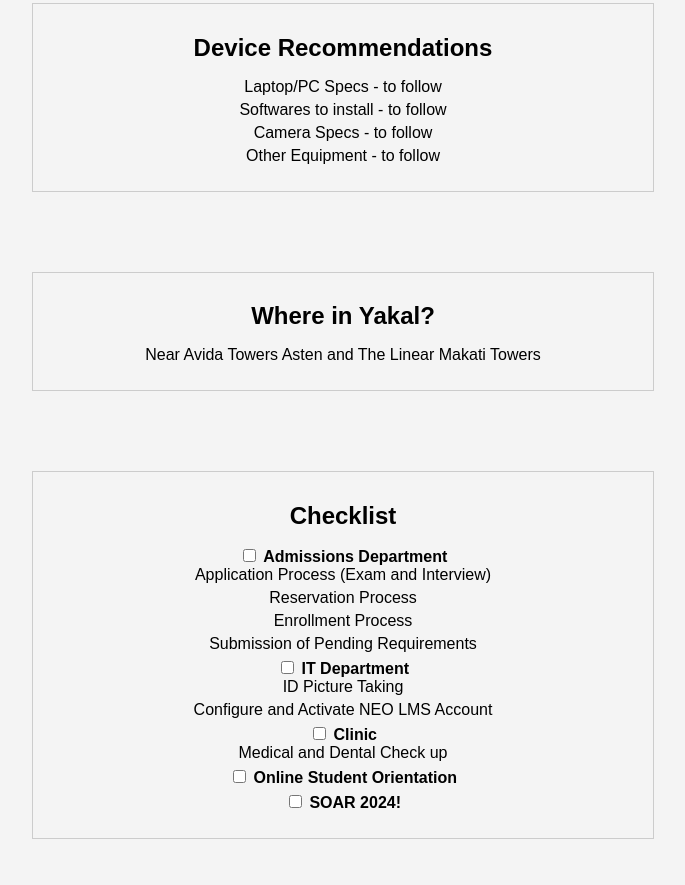
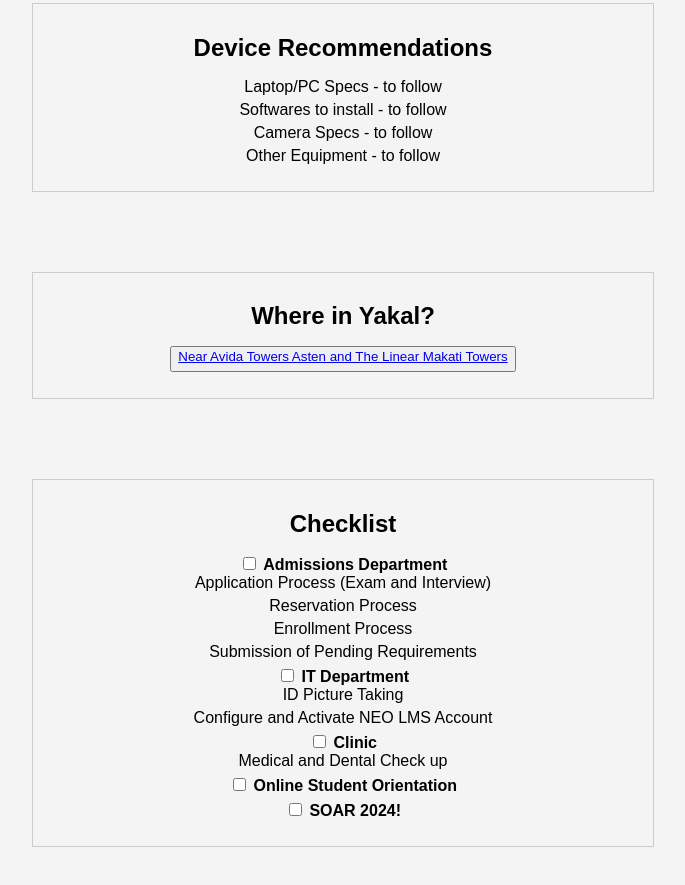
Before and after one commit to Scripteds/WebProgMidterms, a plain HTML site: page others.html in a window 1280 px wide. Shown: the part 2984-3869 px from the top of the page, without its empty margins (412-1097 px from the left). Drawn offline with Linux system fonts and the light colour scheme.

Commit message:
Update others.html

```diff
--- a/others.html
+++ b/others.html
@@ -108,7 +108,7 @@
                 <div class="section">
                     <h2>Where in Yakal?</h2>
                     <ul>
-                        <li>Near Avida Towers Asten and The Linear Makati Towers</li>
+                        <button><a href="tips.html"><li>Near Avida Towers Asten and The Linear Makati Towers</li></a></button>
                     </ul>
                 </div>
                 <div class="section">
```
